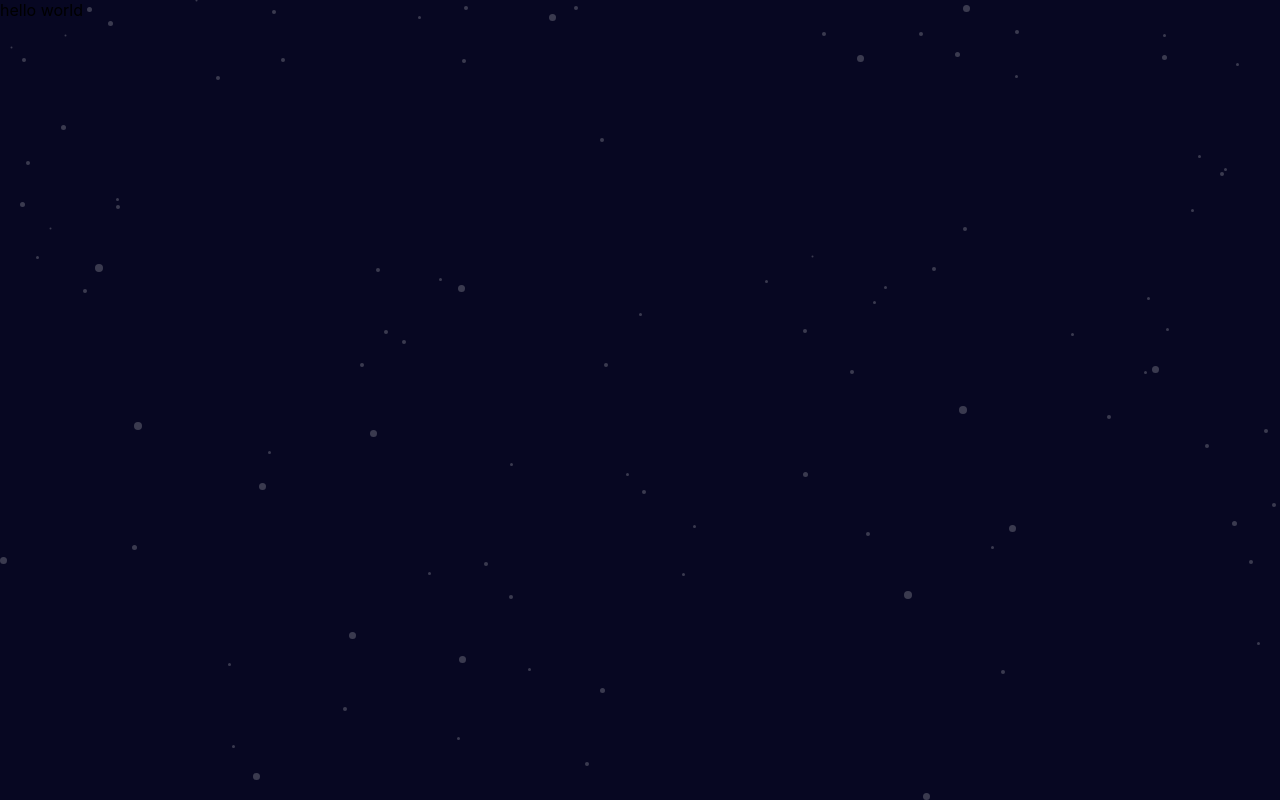
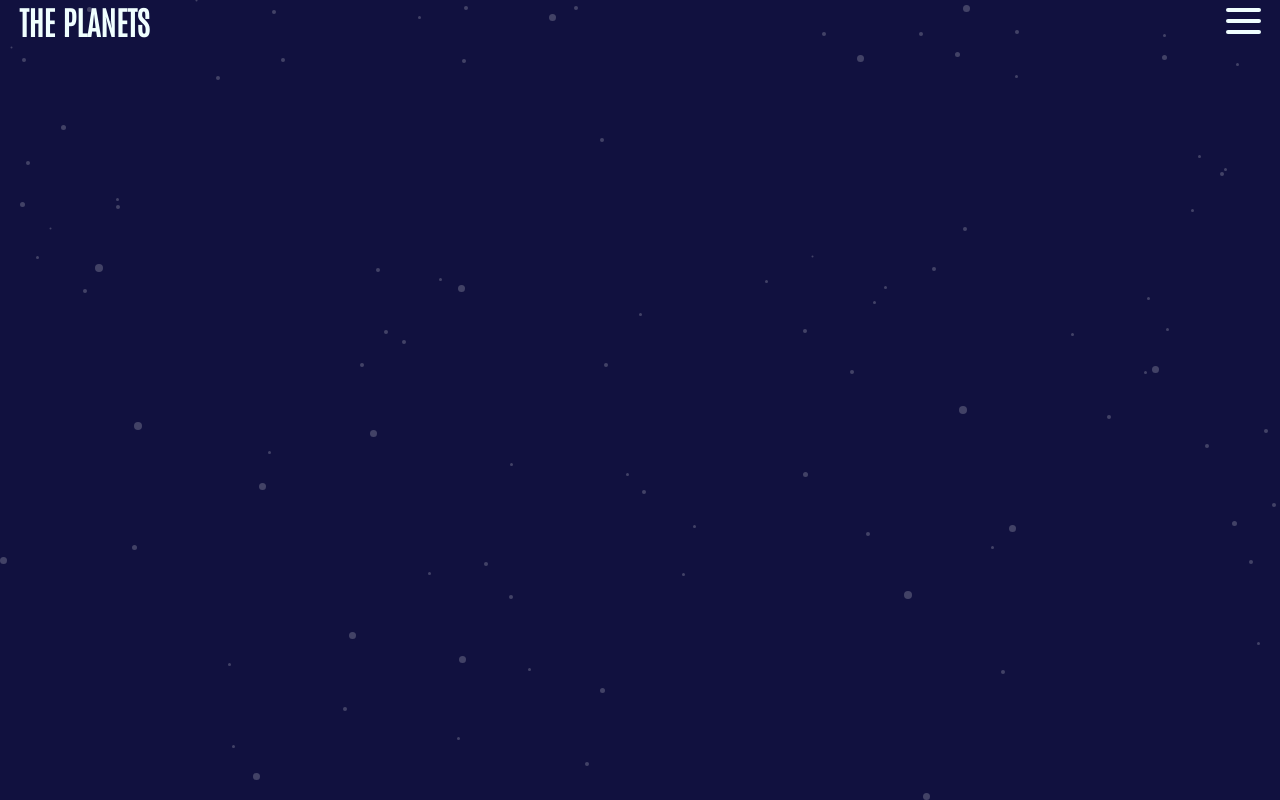
Before and after one commit to eljasiu/planets, a React (Create React App) app: page / in a window 1280 px wide. Built offline with nearby package versions, Linux system fonts and the light colour scheme.

Commit message:
Create heading

```diff
--- a/src/App.css
+++ b/src/App.css
@@ -1,4 +1,5 @@
 .App{
-    background: url("img/background.svg") #070722;
+    background: url("img/background.svg") #11113f;
     height: 100vh;
+    padding: 0 1.2rem;
 }
--- a/src/App.tsx
+++ b/src/App.tsx
@@ -1,9 +1,10 @@
 import './App.css';
+import Header from './components/Header';
 
 function App() {
   return (
     <div className="App">
-      hello world
+      <Header />
     </div>
   );
 }
--- /dev/null
+++ b/src/components/Header.tsx
@@ -0,0 +1,24 @@
+import { useState } from 'react';
+import styles from '../styles/Header.module.css';
+
+interface HeaderProps {}
+
+function Header(props: HeaderProps){
+    const [showMenu, setShowMenu] = useState(false);
+
+    return (
+        <header className={styles.header}>
+            <div className={styles.headingContainer}>
+                <h1 className={styles.heading}>The Planets</h1>
+                <div className={styles.toggleMenu} onClick={() => setShowMenu(prev => !prev)}>
+                    <div className={`${styles.hamburger} ${showMenu ? styles.open : ''}`} ></div>
+                </div>
+            </div>
+            <nav className={styles.nav}>
+
+            </nav>
+        </header>
+    )
+}
+
+export default Header;
--- a/src/index.css
+++ b/src/index.css
@@ -1,5 +1,10 @@
+*{
+  margin: 0;
+  padding: 0;
+  box-sizing: border-box;
+}
+
 body {
-  margin: 0;
   font-family: -apple-system, BlinkMacSystemFont, 'Segoe UI', 'Roboto', 'Oxygen',
     'Ubuntu', 'Cantarell', 'Fira Sans', 'Droid Sans', 'Helvetica Neue',
     sans-serif;
--- /dev/null
+++ b/src/styles/Header.module.css
@@ -0,0 +1,58 @@
+@import url('https://fonts.googleapis.com/css2?family=Antonio:wght@300&display=swap');
+
+.headingContainer{
+    display: flex;
+    justify-content: space-between;
+    align-items: center;
+}
+
+.heading{
+    font-family: 'Antonio', sans-serif;
+    text-transform: uppercase;
+    color: #f0ffff;
+}
+
+.toggleMenu{
+    padding: 16px 0;
+}
+
+.hamburger{
+    cursor: pointer;
+    width: 35px;
+    height: 4px;
+    background-color: #f0ffff;
+    border-radius: 3px;
+    transition: all 500ms ease-in-out;
+}
+
+.hamburger::before,
+.hamburger::after{
+    content: '';
+    position: absolute;
+    width: 35px;
+    height: 4px;
+    background-color: #f0ffff;
+    border-radius: 3px;
+    transition: all 500ms ease-in-out;
+}
+
+.hamburger::before{
+    transform: translateY(-11px);
+}
+
+.hamburger::after{
+    transform: translateY(11px);
+}
+
+.hamburger.open{
+    transform: translateX(-35px);
+    background-color: transparent;
+}
+
+.hamburger.open::before{
+    transform: rotate(45deg) translate(25px, -25px);
+}
+
+.hamburger.open::after{
+    transform: rotate(-45deg) translate(25px, 25px);
+}
```
